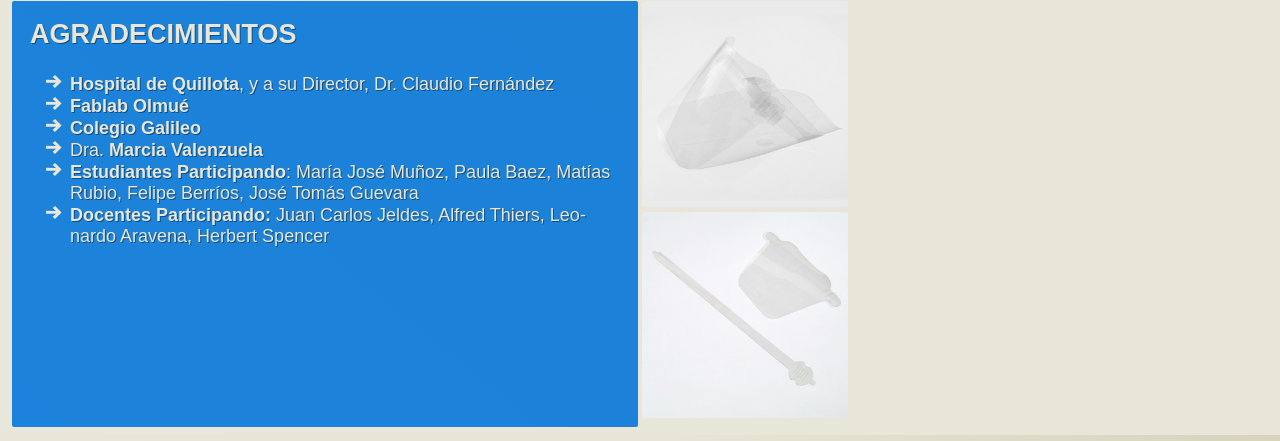
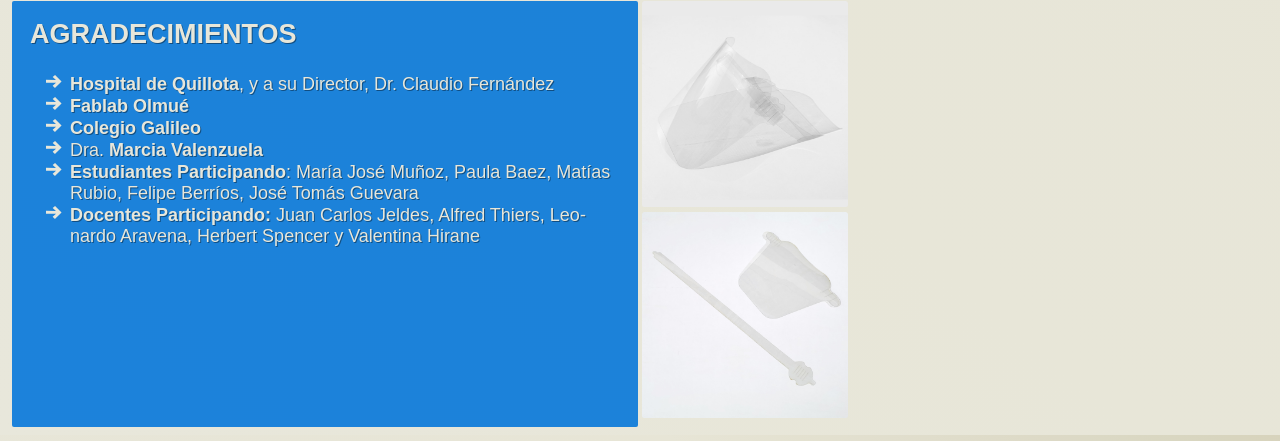
Before and after one commit to aconcagua-fablab/escudo-facial, a plain HTML site: page index.html in a window 1280 px wide. Shown: the part 897-1338 px from the top of the page. Drawn offline with Linux system fonts and the light colour scheme; a web font is replaced by a local one.

Commit message:
Valentina hotfix

```diff
--- a/index.html
+++ b/index.html
@@ -58,7 +58,7 @@
             <li><strong>Colegio Galileo</strong de Quillota</li>
             <li>Dra. <strong>Marcia Valenzuela</strong></li>
             <li><strong>Estudiantes Participando</strong>: María José Muñoz, Paula Baez, Matías Rubio, Felipe Berríos, José Tomás Guevara</li>
-            <li><strong>Docentes Participando:</strong> Juan Carlos Jeldes, Alfred Thiers, Leonardo Aravena, Herbert Spencer</li>
+            <li><strong>Docentes Participando:</strong> Juan Carlos Jeldes, Alfred Thiers, Leonardo Aravena, Herbert Spencer y Valentina Hirane</li>
         </ul>
     </section>
     <section class="self afl col1 row1">
```
Also changed, not shown: 1 other file.
